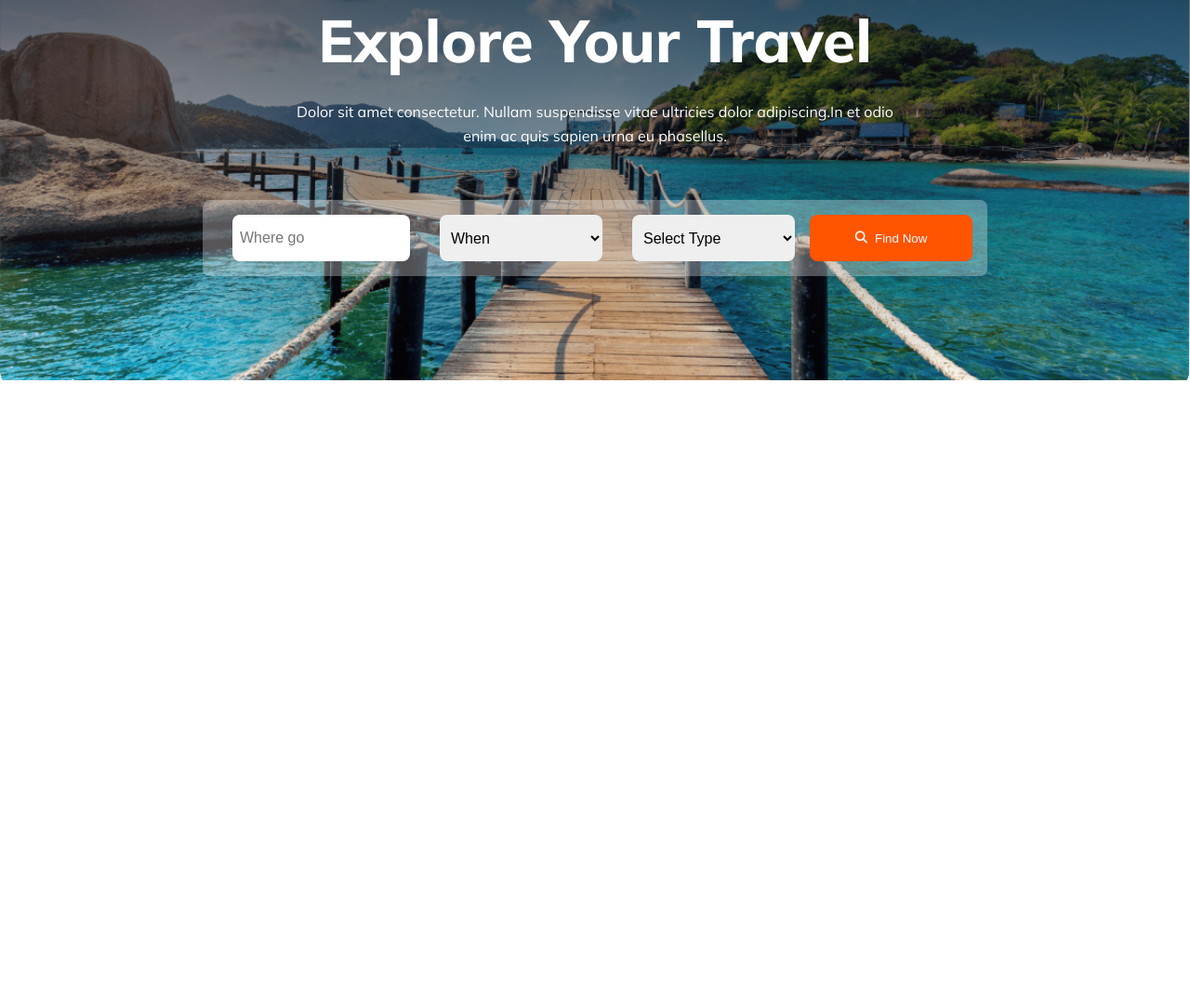
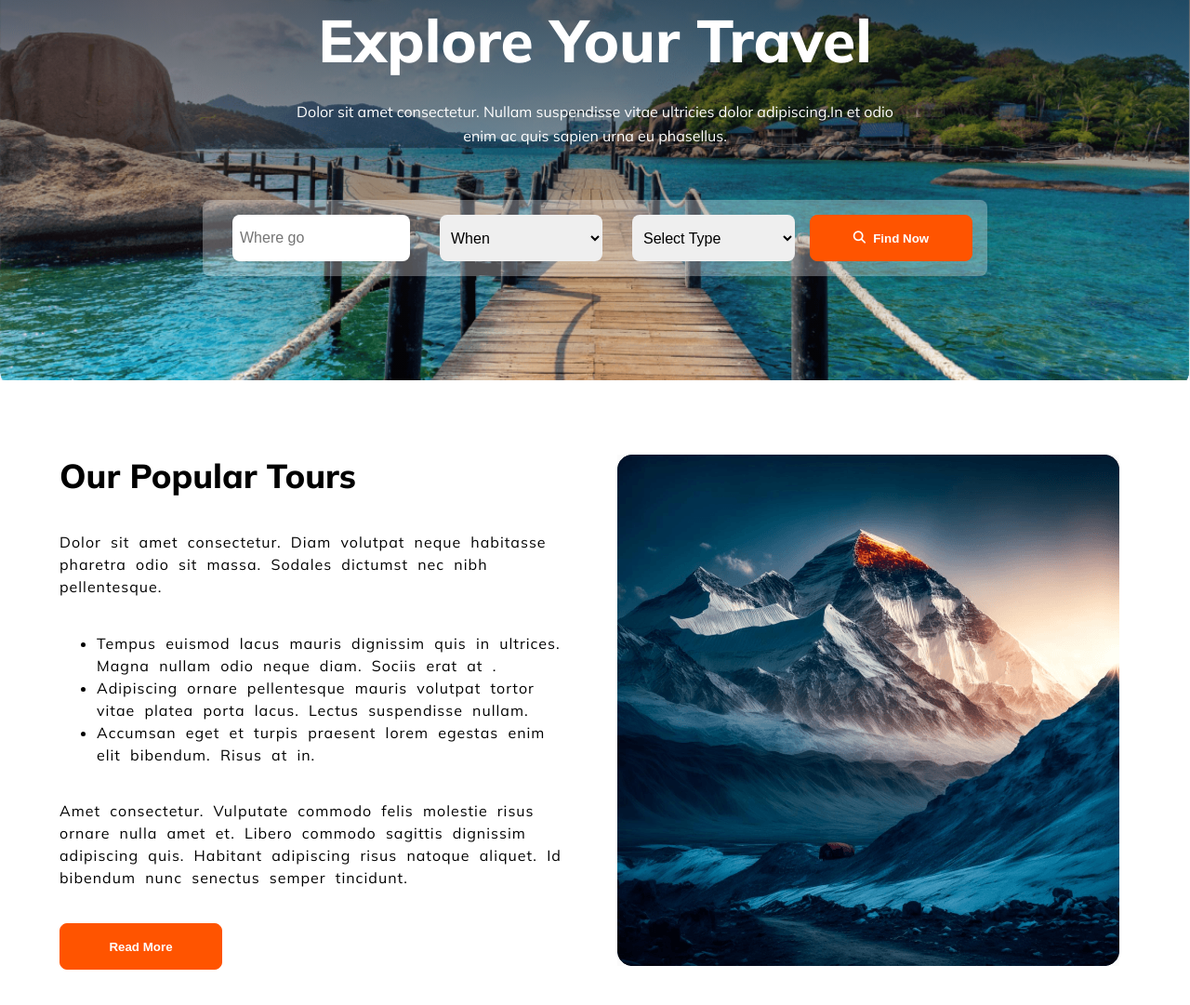
Before and after one commit to Rohithossain12/hero-travel, a plain HTML site: page index.html in a window 1280 px wide. Shown: the part 327-1408 px from the top of the page at 93% size. Before the commit the page ends 800 px from the top, so only its background shows below. Drawn offline with Linux system fonts and the light colour scheme.

Commit message:
complete our popular tour section

```diff
--- a/index.html
+++ b/index.html
@@ -40,5 +40,23 @@
       </div>
     </div>
   </section>
+  <!-- Our popular tours -->
+   <section class="container popular-section">
+    <div class="text-content">
+     <h3>Our Popular Tours</h3>
+     <p>Dolor sit amet consectetur. Diam volutpat neque habitasse pharetra odio sit massa. Sodales dictumst nec nibh pellentesque.</p>
+     <ul>
+      <li>Tempus euismod lacus mauris dignissim quis in ultrices. Magna nullam odio neque diam. Sociis erat at .</li>
+      <li>Adipiscing ornare pellentesque mauris volutpat tortor vitae platea porta lacus. Lectus suspendisse nullam.</li>
+      <li> Accumsan eget et turpis praesent lorem egestas enim elit bibendum. Risus at in.</li>
+     </ul>
+     <p>Amet consectetur. Vulputate commodo felis molestie risus
+        ornare nulla amet et. Libero commodo sagittis dignissim adipiscing quis. Habitant adipiscing risus natoque aliquet. Id bibendum nunc senectus semper tincidunt. </p>
+        <button class="btn-primary">Read More</button>
+    </div>
+    <div class="image">
+     <img src="Images/Rectangle 4.png" alt="">
+    </div>
+   </section>
 </body>
 </html>
--- a/styles.css
+++ b/styles.css
@@ -114,5 +114,32 @@ input, select{
  color: white;
  border: 1px solid rgb(255, 84, 0);
  border-radius: 8px;
+font-weight: 800;
+}
+/* Popular Section start */
+.popular-section{
+ display:grid ;
+ grid-template-columns: 1fr 1fr;
+ gap: 3rem;
 
 }
+.text-content{
+ display: flex;
+ flex-direction: column;
+ row-gap: 1rem;
+ justify-content: space-between;
+}
+.text-content p,
+.text-content li {
+  text-align: left;
+  font-size: 16px;
+  line-height: 24px;
+  word-spacing: 5px;
+  letter-spacing: 1px;
+
+}
+.text-content p,
+.text-content li,
+.text-content h3{
+text-align: left;
+}
```
